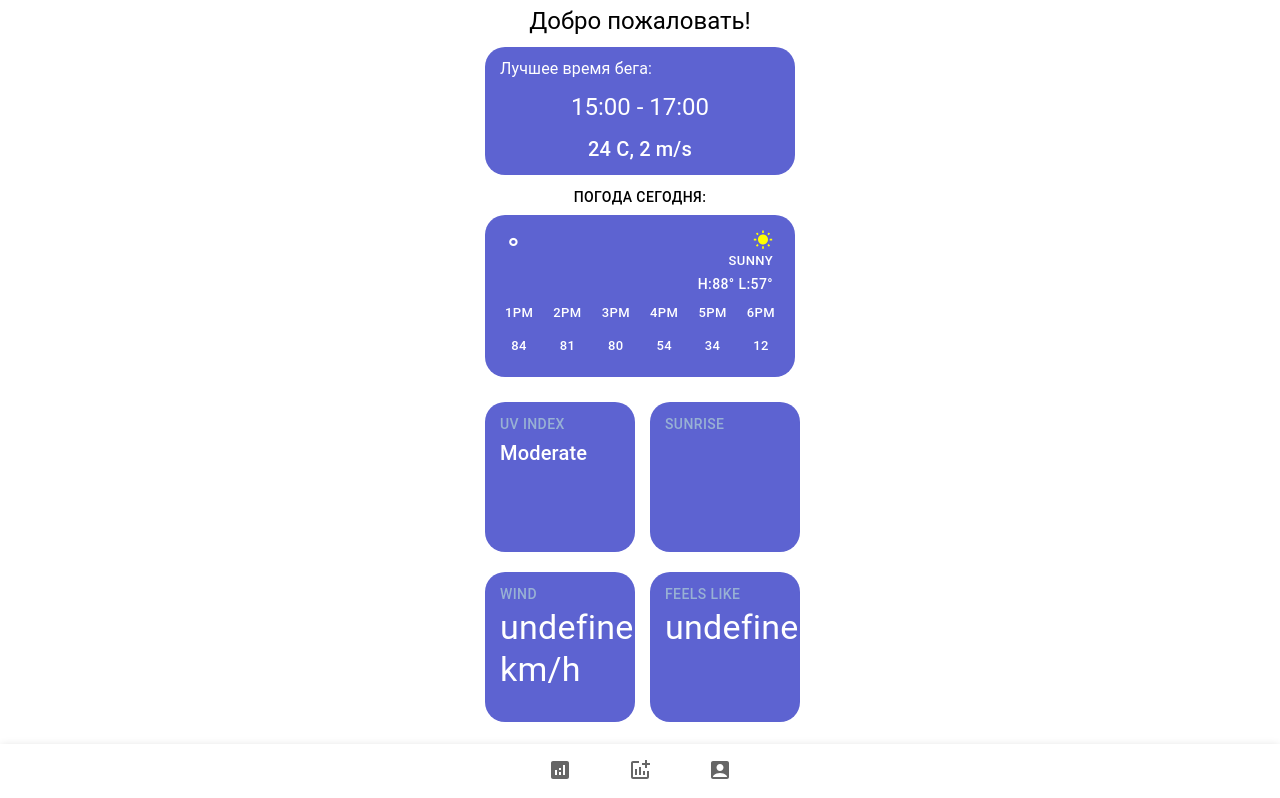
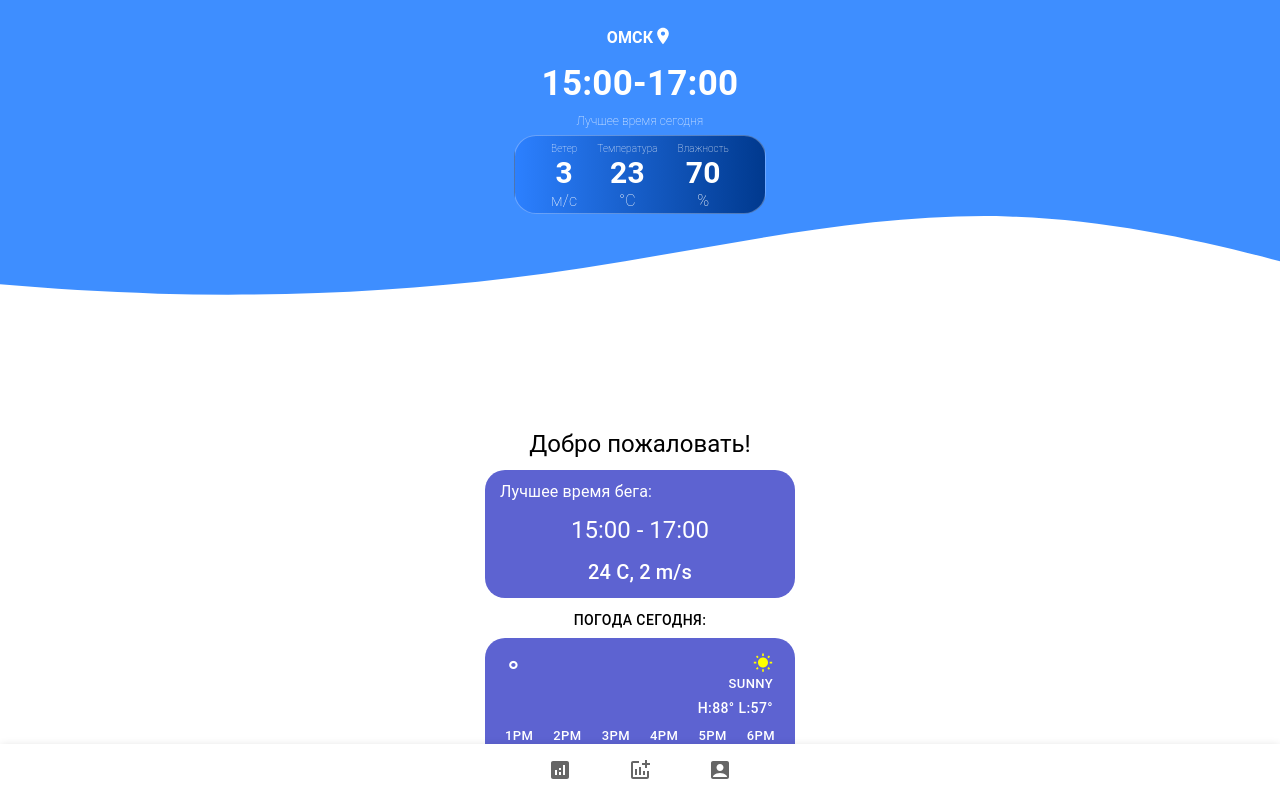
Before and after one commit to RussianFrost/Run-Weather, a React (Create React App) app: page / in a window 1280 px wide. Shown: the top 798 px of the page. Built offline with nearby package versions, Linux system fonts and the light colour scheme; no server answers.

Commit message:
Add new component

```diff
--- /dev/null
+++ b/src/components/WeatherMainComponent/WeatherMainComponent.css
@@ -0,0 +1,91 @@
+/*Настройки основного блока*/
+.main-container{
+    width: 100vw;
+    height: auto;
+    background-color: #3e8eff;
+    padding-top: 20px;
+    padding-bottom: 50px;
+    margin-bottom: 40px;
+    position: relative;
+}
+.main-container .wave-svg{
+    margin-bottom: -80px;
+}
+
+/*Настройка кнопки*/
+.button-city{
+    display: flex;
+    justify-content: center;
+}
+.text-button{
+    color: white;
+    font-weight: bold !important;
+    display: flex;
+    flex-direction: row-reverse;
+}
+
+/*Блок с лучшим временем*/
+.best-time-data{
+    color: white;
+    font-weight: bold !important;
+    font-size: 35px !important;
+}
+.best-time-data-block{
+    display: flex;
+    flex-direction: row;
+    justify-content: center;
+
+}
+.best-time-text{
+    display: flex;
+    justify-content: center;
+    color: white;
+    font-size: 12px !important;
+    font-weight: lighter !important;
+    padding-bottom: 5px;
+}
+
+/*Блок с данными погоды*/
+.weather-data{
+    display: flex;
+    flex-direction: row;
+    justify-content: center;
+    background: linear-gradient(to right, #2C80FF, #00398E);
+    border-radius: 22px;
+    border: 1px rgba(255, 255, 255, 0.3) solid;
+    width: 250px;
+    margin: 0 auto;
+}
+.weather-data svg{
+    position: absolute;
+    left: 0;
+    bottom: 0;
+    width: 100%;
+}
+.weather-data-block{
+    display: flex;
+    flex-direction: column;
+    justify-content: center;
+    color: white;
+    padding-left: 10px;
+    padding-right: 10px;
+    padding-top: 5px;
+}
+.weather-data-name{
+    font-weight: lighter !important;
+    font-size: 10px !important;
+}
+.weather-data-number{
+    display: flex;
+    font-weight: bold !important;
+    font-size: 30px !important;
+    align-items: center;
+    justify-content: center;
+    height: 33px;
+}
+.weather-data-sub{
+    font-weight: lighter !important;
+    display: flex;
+    align-items: center;
+    justify-content: center;
+}
--- /dev/null
+++ b/src/components/WeatherMainComponent/WeatherMainComponent.tsx
@@ -0,0 +1,92 @@
+import React from "react";
+import {Menu, MenuItem, Typography} from "@mui/material";
+import "./WeatherMainComponent.css";
+import Button from "@mui/material/Button";
+import PlaceIcon from '@mui/icons-material/Place';
+import "@fontsource/inter/100.css";
+
+type WeatherMainComponentData = {
+  // title: string;
+  // data: string;
+  // description?: string;
+};
+
+
+const WeatherMainComponent: React.FC<WeatherMainComponentData> = (weatherMicro) => {
+  const [anchorEl, setAnchorEl] = React.useState<null | HTMLElement>(null);
+  const open = Boolean(anchorEl);
+  const handleClick = (event: React.MouseEvent<HTMLElement>) => {
+    setAnchorEl(event.currentTarget);
+  };
+  const handleClose = () => {
+    setAnchorEl(null);
+  };
+  return (
+      <div className="main-container">
+          <div className="button-city">
+              <Button
+                  id="city-positioned-button"
+                  aria-controls={open ? 'city-positioned-menu' : undefined}
+                  aria-haspopup="true"
+                  aria-expanded={open ? 'true' : undefined}
+                  onClick={handleClick}
+              >
+                  <Typography className="text-button"> <PlaceIcon className="city-icon"
+                                                                  fontSize="small"/>Омск</Typography>
+              </Button>
+              <Menu
+                  id="city-positioned-menu"
+                  aria-labelledby="city-positioned-button"
+                  anchorEl={anchorEl}
+                  open={open}
+                  onClose={handleClose}
+                  anchorOrigin={{
+                      vertical: 'bottom',
+                      horizontal: 'center',
+                  }}
+                  transformOrigin={{
+                      vertical: 'bottom',
+                      horizontal: 'center',
+                  }}
+              >
+                  <MenuItem onClick={handleClose}>Поиск</MenuItem>
+                  <MenuItem onClick={handleClose}>Москва</MenuItem>
+                  <MenuItem onClick={handleClose}>Санкт-Петербург</MenuItem>
+                  <MenuItem onClick={handleClose}>Ростов-на-Дону</MenuItem>
+              </Menu>
+          </div>
+          <div className="best-time-today">
+              <div className="best-time-data-block">
+                  <Typography variant="h6" className="best-time-data">15:00</Typography>
+                  <Typography variant="h6" className="best-time-data">-</Typography>
+                  <Typography variant="h6" className="best-time-data">17:00</Typography>
+              </div>
+              <Typography className="best-time-text">Лучшее время сегодня</Typography>
+          </div>
+          <div className="weather-data">
+              <div className="weather-data-block">
+                  <Typography variant="body1" className="weather-data-name">Ветер</Typography>
+                  <Typography variant="body1" className="weather-data-number">3</Typography>
+                  <Typography variant="body1" className="weather-data-sub">м/с</Typography>
+              </div>
+              <div className="weather-data-block">
+                  <Typography variant="body1" className="weather-data-name">Температура</Typography>
+                  <Typography variant="body1" className="weather-data-number">23</Typography>
+                  <Typography variant="body1" className="weather-data-sub">°C</Typography>
+              </div>
+              <div className="weather-data-block">
+                  <Typography variant="body1" className="weather-data-name">Влажность</Typography>
+                  <Typography variant="body1" className="weather-data-number">70</Typography>
+                  <Typography variant="body1" className="weather-data-sub">%</Typography>
+              </div>
+          </div>
+          <svg xmlns="http://www.w3.org/2000/svg" viewBox="0 0 393 60" className="wave-svg">
+              <path fill="white" fill-opacity="1"
+                    d="M-82 12.6001L-60.25 15.2417C-38.5 17.7845 5 23.2157 48.5 24.4501C92 25.6845 135.5 23.2157 179 16.5501C222.5 9.88447 266 -0.484284 309.5 0.750091C353 1.98447 396.5 15.3157 418.25 21.8085L440 28.4001V60.0001H418.25C396.5 60.0001 353 60.0001 309.5 60.0001C266 60.0001 222.5 60.0001 179 60.0001C135.5 60.0001 92 60.0001 48.5 60.0001C5 60.0001 -38.5 60.0001 -60.25 60.0001H-82V12.6001Z"/>
+          </svg>
+      </div>
+
+  );
+};
+
+export default WeatherMainComponent;
--- a/src/pages/Home/Home.tsx
+++ b/src/pages/Home/Home.tsx
@@ -1,5 +1,5 @@
 import React, { useEffect, useState } from "react";
-import "@fontsource/inter";
+import "@fontsource/inter/";
 import "./Home.css";
 import { Typography } from "@mui/material";
 import WeatherWeekBlock from "../../components/WeatherWeekBlock/WeatherWeekBlock";
@@ -7,6 +7,7 @@ import WeatherMicroContainer from "../../components/WeatherMicroContainer/Weathe
 import WeatherWelcomeContainer from "../../components/WearthWelcomeContainer/WeatherWelcomeContainer";
 import { useWeathersApi } from "../../services/useWeathersApi";
 import { WeatherData } from "../../services/models/weather-data";
+import WeatherMainComponent from "../../components/WeatherMainComponent/WeatherMainComponent";
 
 const Home = () => {
   const [todayWeatherData, setTodayWeatherData] = useState<WeatherData | null>(
@@ -30,6 +31,7 @@ const Home = () => {
 
   return (
     <div className="home-page">
+        <WeatherMainComponent></WeatherMainComponent>
       <Typography variant="h5" className="welcome-name">
         Добро пожаловать!
       </Typography>
```
Also changed, not shown: src/components/WearthMainComponent/WearthMainComponent.tsx (deleted, +0 -19 lines), src/components/WearthMainComponent/WearthMainComponent.css (deleted).
